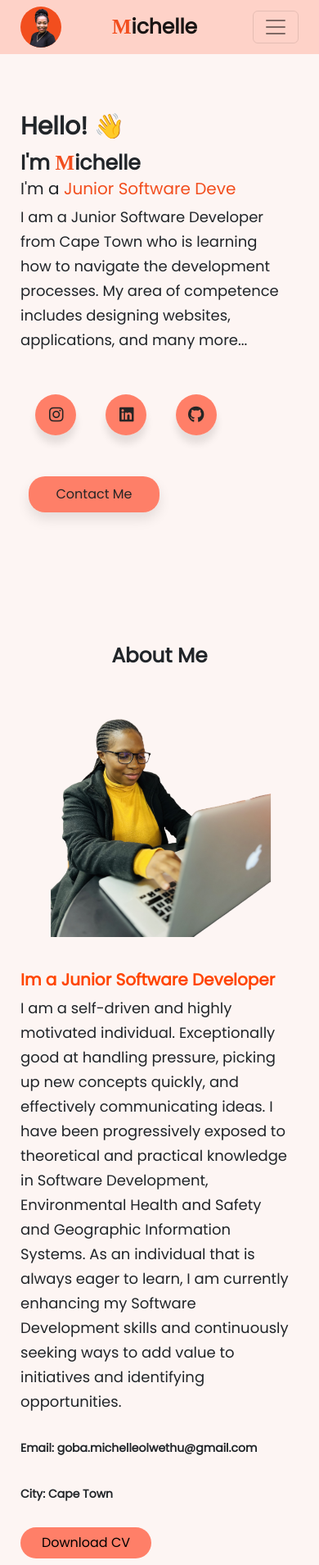
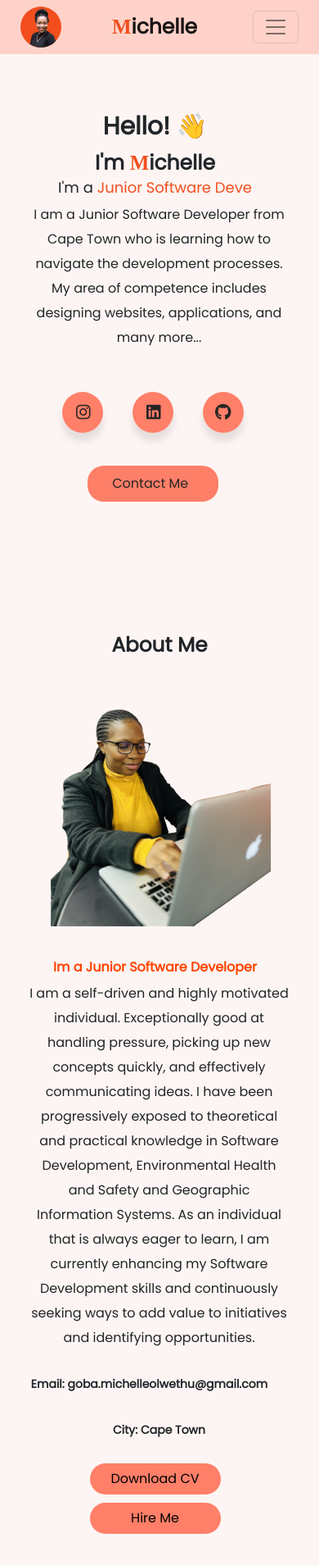
Before and after one commit to MichelleGoba/React_Portfolio, a React (Vite) app in the folder Portfolio/: page / in a window 390 px wide. Shown: the top 1909 px of the page at 82% size. Built offline with nearby package versions, Linux system fonts and the light colour scheme; a web font is replaced by a local one.

Commit message:
modified website responsiveness

```diff
--- a/Portfolio/src/components/about/about.css
+++ b/Portfolio/src/components/about/about.css
@@ -38,10 +38,13 @@
 .personal-info {
   padding-top: 10px;
 }
+
 .abt-buttons {
   padding-top: 10px;
   display: flex;
+  gap: 10px;
 }
+
 .btn {
   border-radius: 20px;
   color: #000;
@@ -54,9 +57,7 @@
   background-color: rgb(255, 136, 0);
 }
 
-.hire-btn {
-  padding-left: 20px;
-}
+
 /* About Me section end */
 
 /* Skills section start */
@@ -420,17 +421,18 @@
     max-width: 100%;
   }
   .content p{
-    text-align: left;
+    text-align: center;
     width: 100%;
+    font-size: 16px;
+    padding-left: 10px;
   }
 
   .row .timeline .timeline-text {
     text-align: left;
+    font-size: 14px;
   }
 
-  /* .about-section{
-    padding-top: 60px;
-  } */
+
   .personal-info, .email, .city{
     max-width: 100%;
   }
@@ -439,18 +441,23 @@
     font-size: 14px;
   }
 
+
   .abt-buttons{
-    width: 100%;
+    margin-right: 0px;
+    align-items: center;
     display: flex;
     flex-direction: column;
     gap: 10px;
   }
+
   .hire-btn{
     padding-left: 0;
   }
 
   .profession{
     padding-top: 10px;
+    text-align: center;
+    font-size: 16px;
   }
 
   .about-image{
@@ -463,13 +470,18 @@
     padding-left: 25px;
   }
   .skills-content p{
-    text-align: left;
+    text-align: center;
     width: 100%;
+    font-size: 16px;
   }
   .title,
   .timeline-box {
     padding-left: 20px;
   }
+  .row .timeline .timeline-date, .row .timeline .timeline-title, h5{
+    font-size: 16px;
+  }
+
 }
 
 @media (min-width: 768px) {
--- a/Portfolio/src/components/contact/Contact.jsx
+++ b/Portfolio/src/components/contact/Contact.jsx
@@ -106,7 +106,7 @@ const Contact = () => {
 
 
           <form ref={form} onSubmit={handleSubmit} className="right">
-            <div>
+            <div className="input-field">
               <input
                 type="text"
                 className="field"
@@ -155,6 +155,8 @@ const Contact = () => {
               {errors.message && <span style={{ color: "red" }}>{errors.message}</span>}
             </div>
 
+            <div className="recaptcha-box">
+
             <ReCAPTCHA className="recaptcha"
               sitekey="6LfPb-MnAAAAAIcqD6LGgxKJ44a_Knfx-ZipmtSk"
               onChange={(val) => {
@@ -162,11 +164,13 @@ const Contact = () => {
                 setRecaptchaValid(true);  //reset the validation when the reCaptcha changes
             }}
             />
+            </div>
                         {!recaptchaValid && (
               <span style={{ color: "red" }}>
                 Please verify that you are not a robot.
               </span>
             )}
+
 
 
             <button  type="submit" className="button">
--- a/Portfolio/src/components/contact/contact.css
+++ b/Portfolio/src/components/contact/contact.css
@@ -109,6 +109,7 @@ textarea {
   padding-top: 30px;
 }
 
+
 .button {
   padding: 10px;
   margin-top: 20px;
@@ -151,7 +152,8 @@ textarea {
 @media (max-width:375px) {
   .contact-box {
     grid-template-columns: 1fr;
-    width: 360px;
+    width: 100%;
+    /* width: 360px;  */
     align-items: center;
 
   }
@@ -164,14 +166,17 @@ textarea {
   .flip-box-inner,
   .cnt-img {
     height: 350px;
-    width: 100%;
+    width: 50%;
   }
 
   .contact-box .right, .contact-box .left{
     width: 100%;
   }
 
-  .contact-box .right .field{
+  .contact-box .right .input-field{
+    width: 100%;
+  }
+  .contact-box .right{
     width: 100%;
   }
 
@@ -182,4 +187,24 @@ textarea {
   .recaptcha{
     max-width: 100%;
   }
+  #contact > div > div > form > div:nth-child(2) > input{
+    font-size: 100%;
+  }
+  .flipImg-box-front, .flipImg-box-back{
+    width: 100%;
+  }
+  .flipImg-box-back p{
+    font-size: 14px;
+    text-align: center;
+  }
 }
+
+/* galaxy fold screen */
+@media (max-width:280px){
+  .field{
+    width: 70%;
+  }
+  .recaptcha{
+    width: 100%;
+  }
+}
--- a/Portfolio/src/components/home/Home.jsx
+++ b/Portfolio/src/components/home/Home.jsx
@@ -76,6 +76,7 @@ const Home = () => {
 
           {/* Home buton start */}
 
+
           <div className="home-button">
             <a href="#contact">Contact Me</a>
           </div>
--- a/Portfolio/src/components/home/home.css
+++ b/Portfolio/src/components/home/home.css
@@ -83,19 +83,15 @@ body {
   display: flex;
   gap: 10px;
 }
-
 .home-button {
-  margin-top: 40px;
-  margin-left: 10px;
-  width: 160px;
-  padding: 10px;
-  border-radius: 20px;
-  background: rgba(255, 99, 71, 0.808);
-  text-align: center;
-  box-shadow: 0px 8px 15px rgba(0, 0, 0, 0.1);
-  transition: all 0.3s ease 0s;
-  cursor: pointer;
-  outline: none;
+    padding: 10px;
+    margin-top: 30px;
+    margin-left: 10px;
+    border-radius: 20px;
+    color: #413a3a;
+    background-color: rgba(255, 99, 71, 0.808);
+    width: 160px;
+    border: none;
 }
 .home-button:hover {
   background-color: orange;
@@ -106,6 +102,7 @@ body {
 .home-button a {
   text-decoration: none;
   color: #272525;
+  padding: 20px;
 }
 
 /* social icons start */
@@ -220,13 +217,6 @@ body {
 
 
 
-/* media quiries */
-/*
-@media (max-width: 767px){
-  .container-fluid {
-    padding: 10;
-}
-} */
 
 
 
@@ -235,23 +225,29 @@ body {
   .greeting {
     font-size: 30px;
     font-weight: 600;
+    text-align: center;
 
   }
   .my-name{
     font-size: 25px;
     font-weight: 600;
+    text-align: center;
   }
   .my-name span{
     font-size: 25px;
   }
   .my-profession {
-    font-size: 20px;
+    font-size: 18px;
     font-weight: 500;
+    text-align: center;
   }
   .home-img {
     display: none;
-    /* height: 100%;
-    width: 100%; */
+
+  }
+  .home-button{
+    margin-left: 25%;
+
   }
   .image-container {
     padding-top: 50px;
@@ -262,6 +258,9 @@ body {
   }
   .content {
     padding-left: 25px;
+  }
+  .social-icons{
+    margin-left: 10%;
   }
 }
 @media (min-width: 601px) {
@@ -274,7 +273,7 @@ body {
   }
 
   .image-container{
-    /* width:450px; */
+
     height: 500px;
   }
   .home-img {
@@ -289,3 +288,11 @@ body {
     width: 100%;
   }
 }
+@media (max-width:280px){
+  .social-icons{
+    margin-left: -15px;
+  }
+  .home-button{
+    margin-left: 40px;
+  }
+}
```
Also changed, not shown: Portfolio/src/components/header/header.css (+12 -8 lines).
